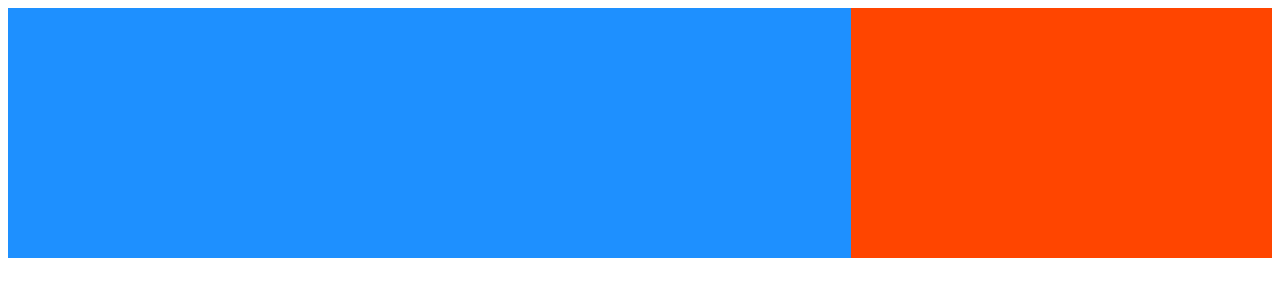
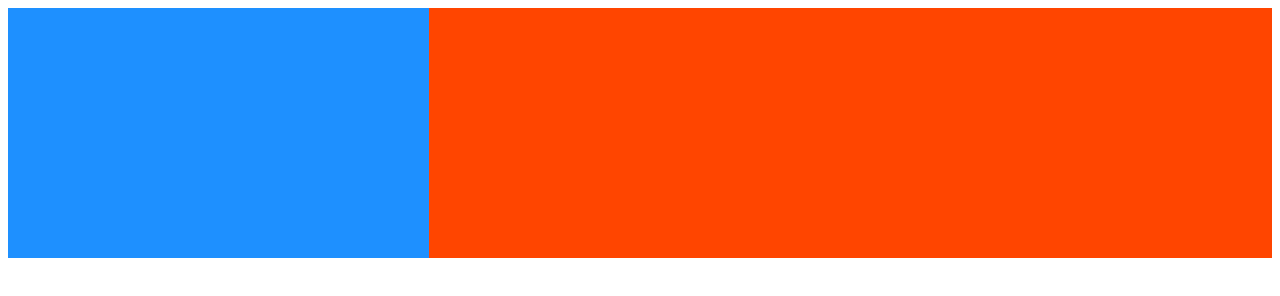
Before and after one commit to Abdul222002/Tarea_CSS, a plain HTML site: page actividad_10/index.html in a window 1280 px wide. Drawn offline with Linux system fonts and the light colour scheme.

Commit message:
Añadir grow en actvidad 10

```diff
--- a/actividad_10/index.html
+++ b/actividad_10/index.html
@@ -12,15 +12,15 @@
 
     #box-1 {
       background-color: dodgerblue;
-      width: 100%;
+      width: auto;
       height: 50%;
-      flex-shrink: 1;
+      flex-grow: 1;
     }
 
     #box-2 {
       background-color: orangered;
-      width: 100%;
+      width: auto;
       height: 50%;
-      flex-shrink: 2;
+      flex-grow: 2;
     }
   </style>
```
